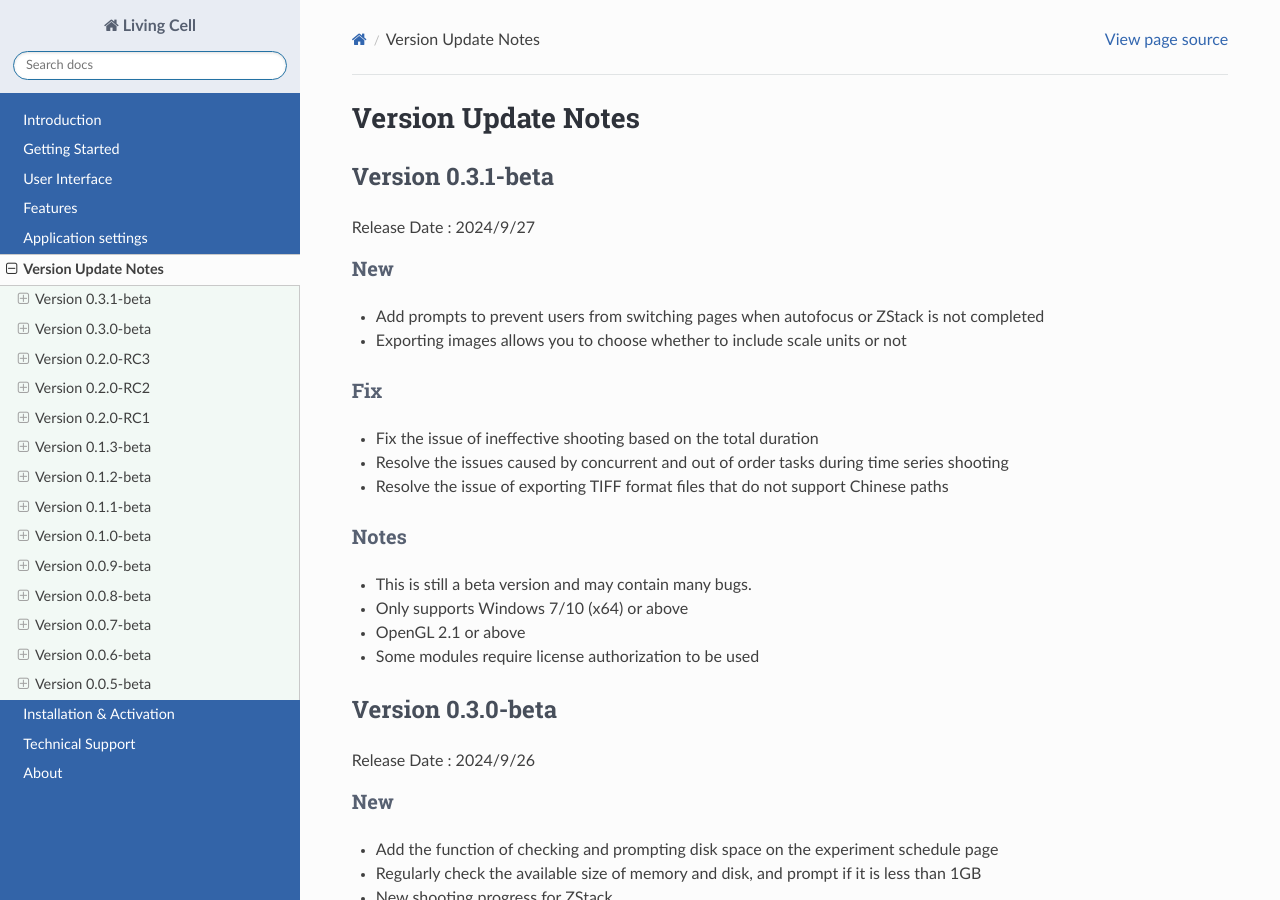
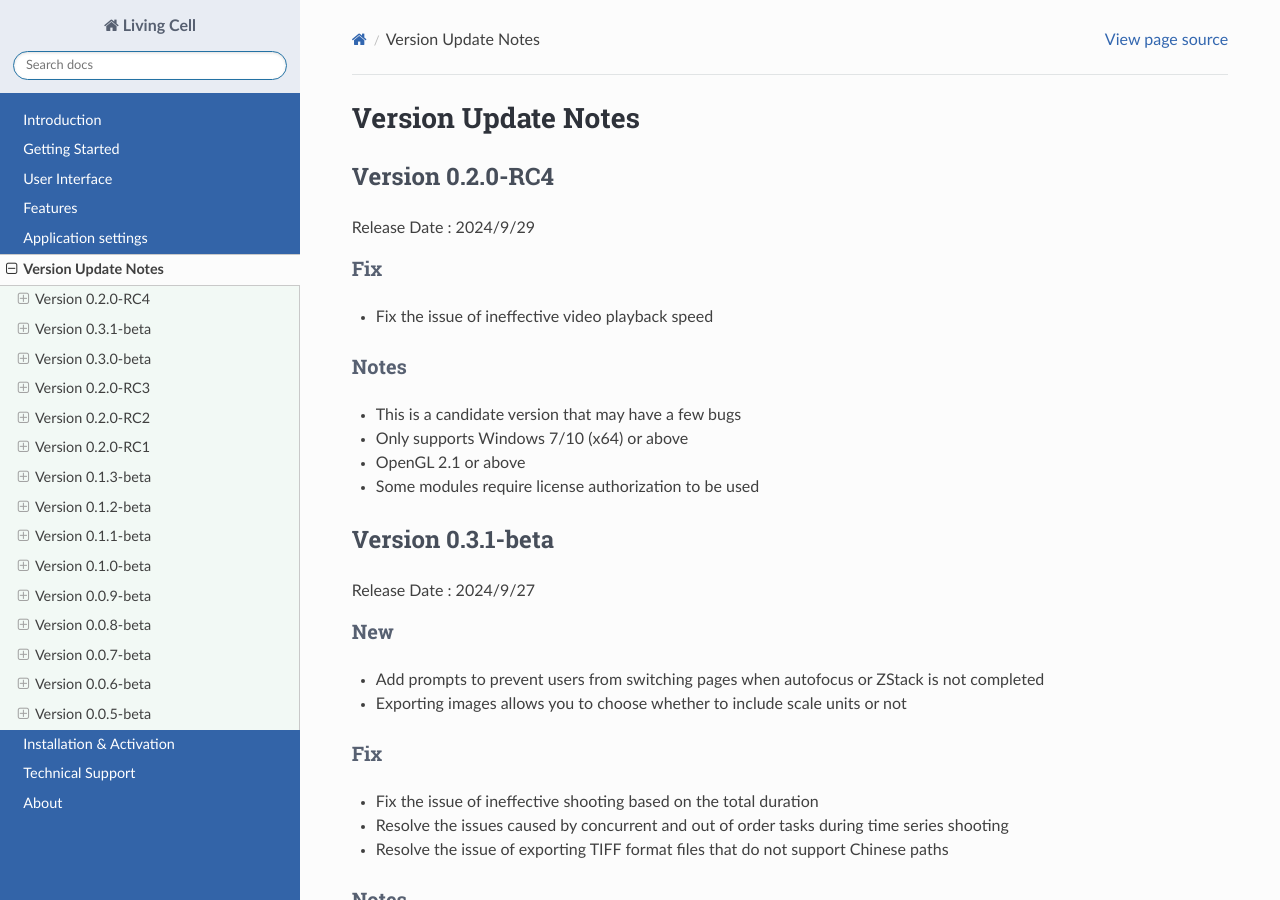
Before and after one commit to yangtong93/living-cell-docs, a Sphinx documentation site: the page built from source/user_guide/upgrade.md, in a window 1280 px wide and 900 px high. Built offline with Sphinx 7.4.7 and the Read the Docs theme 2.0.0, drawn with Linux system fonts in a browser that asks for light colours; pages that are not in the unit, such as notebooks, are missing from menus.

Commit message:
feature: 0.2.0-RC4

```diff
--- a/source/user_guide/upgrade.md
+++ b/source/user_guide/upgrade.md
@@ -1,4 +1,18 @@
 # Version Update Notes
+
+
+## Version 0.2.0-RC4
+
+Release Date : 2024/9/29
+
+### Fix
+* Fix the issue of ineffective video playback speed
+
+### Notes
+* This is a candidate version that may have a few bugs
+* Only supports Windows 7/10 (x64) or above
+* OpenGL 2.1 or above
+* Some modules require license authorization to be used
 
 ## Version 0.3.1-beta
 
```
Also changed, not shown: 1 other file.
